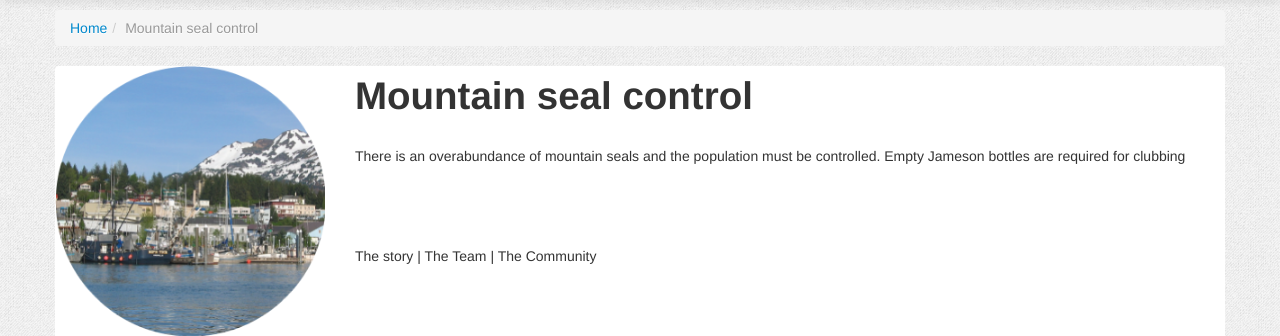
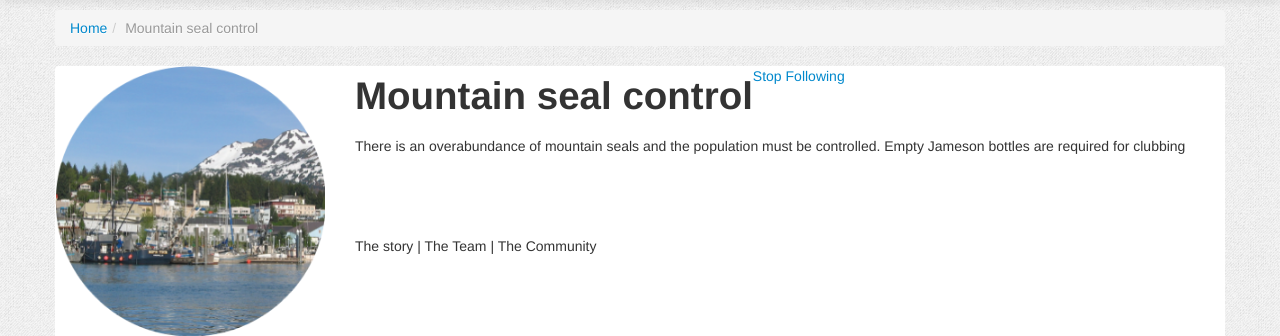
Before and after one commit to reallocate/reallocate, a Django app: page /project/1 in a window 1280 px wide. Shown: the part 65-401 px from the top of the page. Run offline with Django 3.2, Linux system fonts and the light colour scheme; a user stored in the database is signed in; data comes from the database, SQL or seed files in the repository; parts of the project's set-up code (start-up, migrations or seed data) failed here and were passed over; some libraries are stand-ins or nearby versions.

Commit message:
add follow/unfollow links to project page

```diff
--- a/website/templates/project.html
+++ b/website/templates/project.html
@@ -68,7 +68,11 @@
             </div>
             <div class="span9">
                 <div class="project_title">
-                    <h1>{{ project.name }}</h1>
+                    <h1 style='float:left;'>{{ project.name }}</h1>
+                    <div class='follow-or-not'>
+                        <a href='#' class='login-required unfollow-project' {% if not is_following %}style='display:none;'{% endif %}project-id="{{ project.id }}">Stop Following</a>
+                        <a href='#' class='login-required follow-project' {% if is_following %}style='display:none;'{% endif %} project-id="{{ project.id }}">Follow</a>
+                    </div>
                 </div>
                 <div class="vision">
                     {{ project.description }}
@@ -110,7 +114,7 @@
                 {% endfor %}
             </div>
         </div>
-        <a href='#' class='login-required follow-project' project-id="{{ project.id }}">Follow this project</a>
+
     </div>
     <!-- /container -->
 
@@ -118,5 +122,16 @@
 {% endblock %}
 
 {% block bottomscript %}
-
+<script>
+    $(document).ready(function(){
+        $(".unfollow-project").click(function(){
+            $(this).hide();
+            $(".follow-project").show();
+        });
+        $(".follow-project").click(function(){
+            $(this).hide();
+            $(".unfollow-project").show();
+        });
+    });
+</script>
 {% endblock %}
--- a/website/views.py
+++ b/website/views.py
@@ -85,13 +85,16 @@ def login_user(request):
 
 
 def view_project(request, pid=1):
+    user_profile = base.get_current_userprofile(request)
     project = get_object_or_404(Project, pk=pid)
     opportunities = Opportunity.objects.filter(project=project)
     updates = Update.objects.filter(project=project)
+    is_following = project in user_profile.followed_projects.all()
     return render_to_response('project.html', {
         "project": project,
         "updates": updates,
         "opportunities": opportunities,
+        "is_following": is_following,
     }, context_instance=RequestContext(request))
 
 
```
